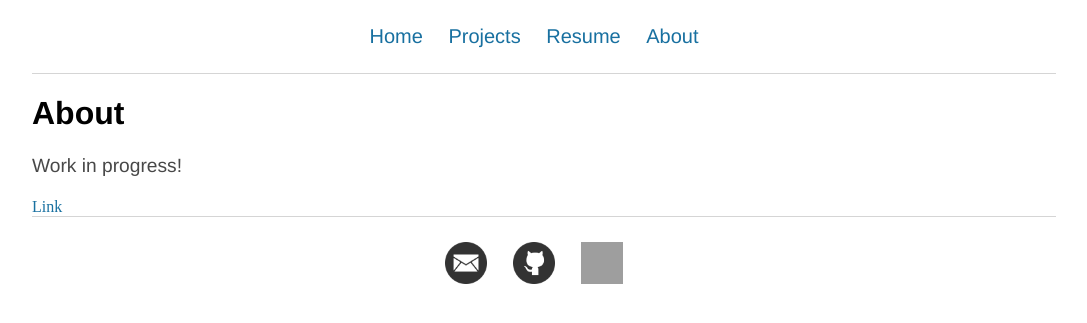
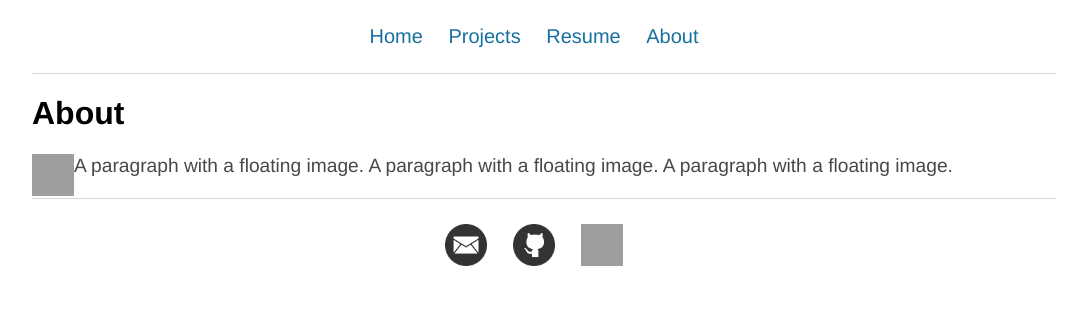
Before and after one commit to NeilBardhan/neilbardhan.github.io, a Jekyll site: the page built from about/index.html, in a window 1280 px wide. Shown: the top 323 px of the page, without its empty margins (96-1183 px from the left). Built offline with Jekyll 4.4.1, drawn with Linux system fonts in a browser that asks for light colours; grey boxes are pictures that could not be loaded.

Commit message:
Update index.html

```diff
--- a/about/index.html
+++ b/about/index.html
@@ -6,6 +6,8 @@ permalink: /about/
 
 <div class="about">
 	<h1>About</h1>
-	<p>Work in progress!</p>
-	<a href = "https://neilbardhan.github.io/about/test.md">Link</a>
+	<p>
+	<img src="smiley.gif" alt="Smiley face" style="float:left;width:42px;height:42px;">
+	A paragraph with a floating image. A paragraph with a floating image. A paragraph with a floating image.
+	</p>
 </div>
```
